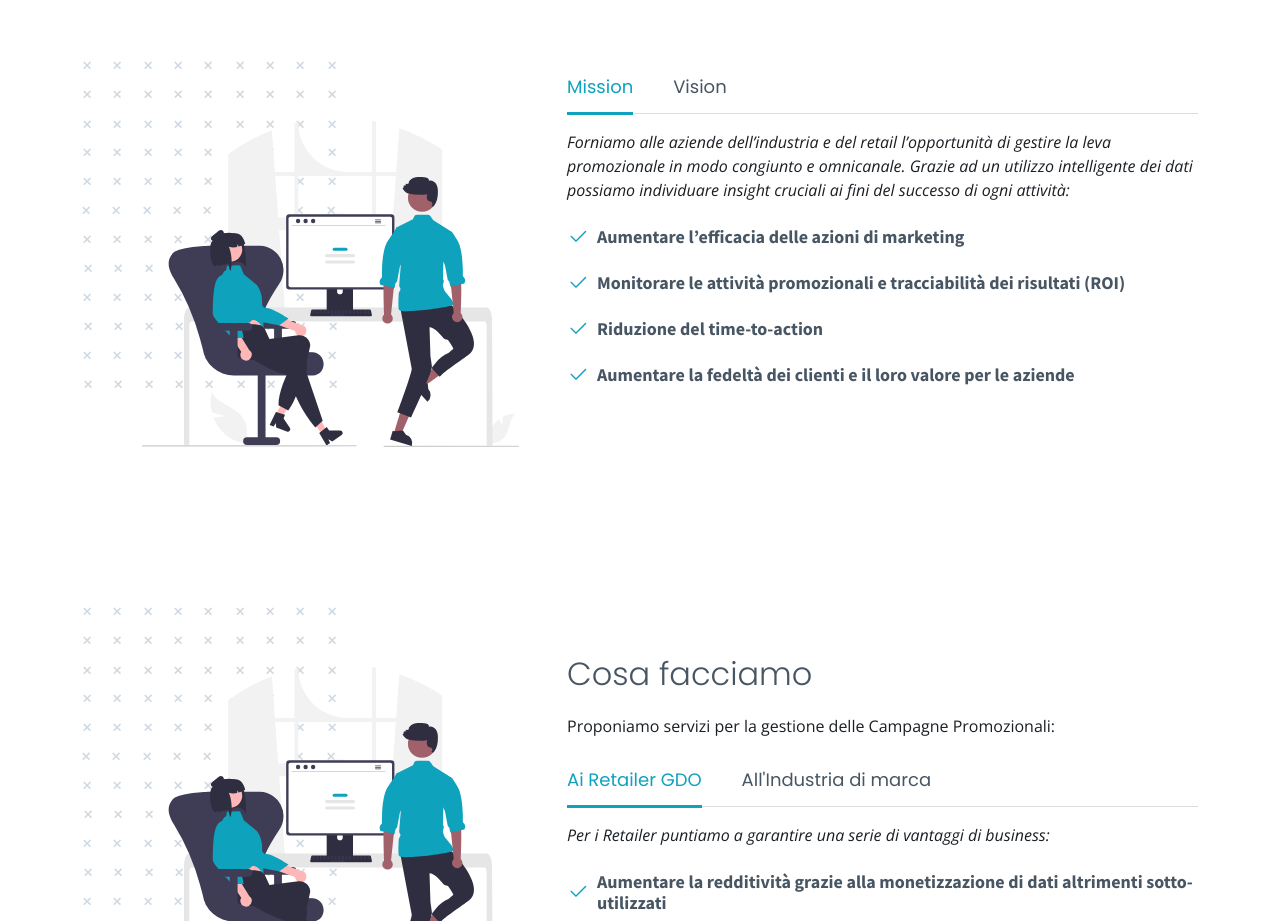
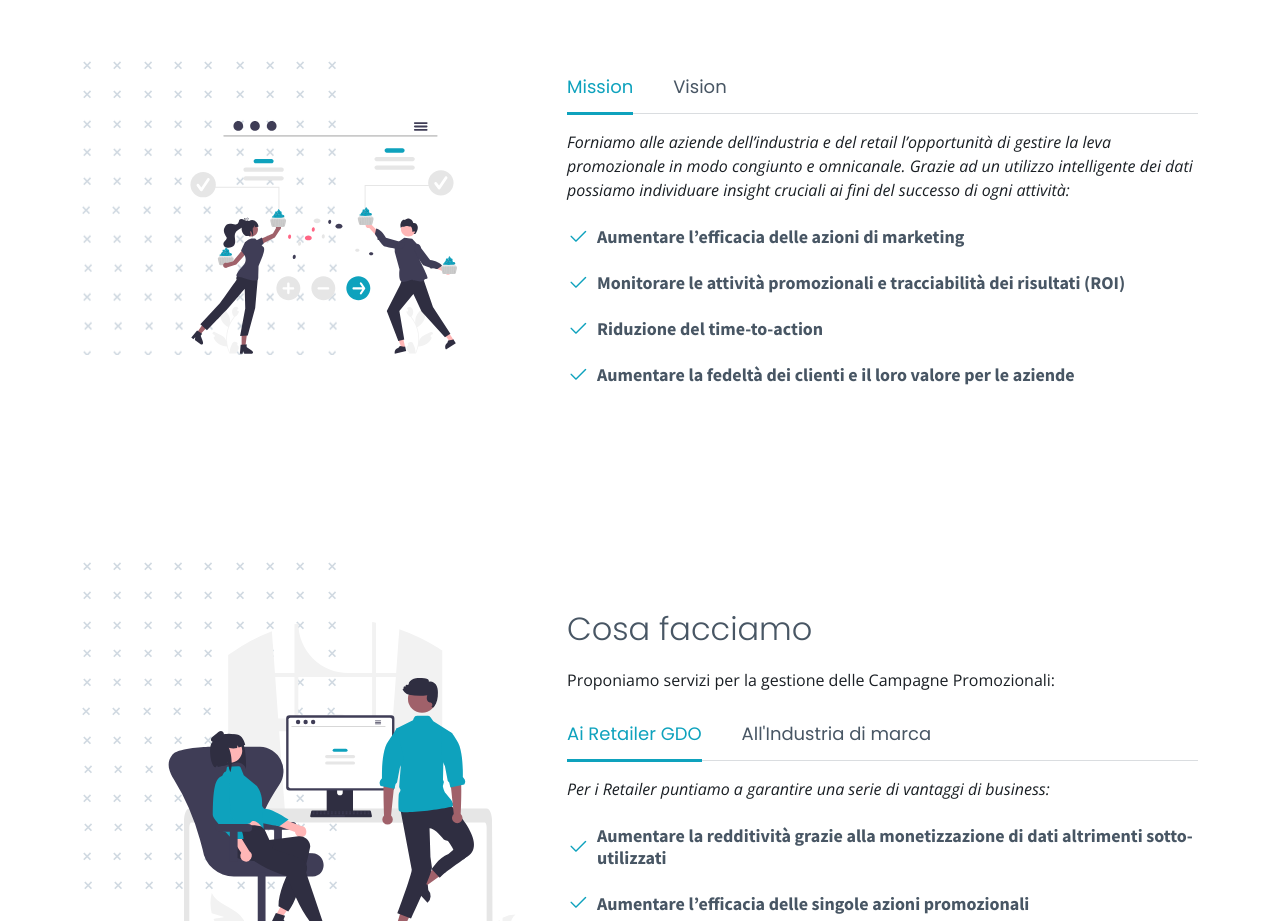
Before and after one commit to lelax/KleverData, a plain HTML site: page index.html in a window 1280 px wide. Shown: the part 1720-2641 px from the top of the page. Drawn offline with nearby package versions, Linux system fonts and the light colour scheme.

Commit message:
Add files via upload

```diff
--- a/index.html
+++ b/index.html
@@ -153,7 +153,7 @@
 
           <div class="col-lg-5">
             <div class="about-img">
-              <img src="assets/img/features-2.svg" class="img-fluid" alt="">
+              <img src="assets/img/hero-carousel/hero-carousel-2.svg" class="img-fluid" alt="">
             </div>
           </div>
 
```
